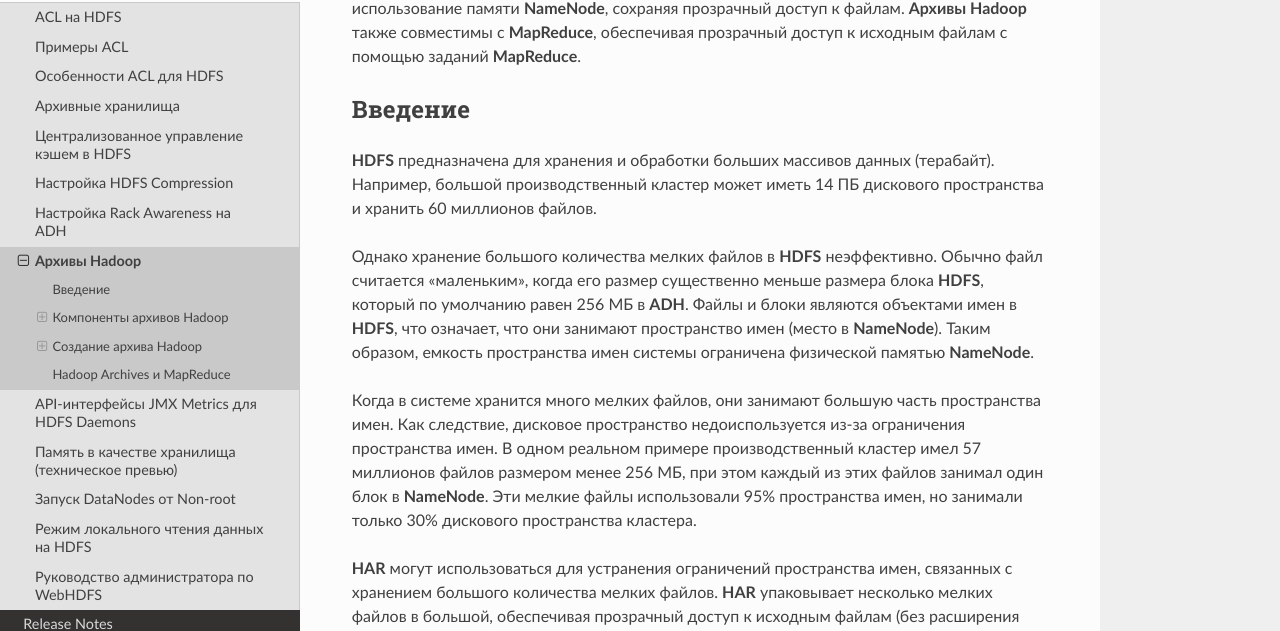
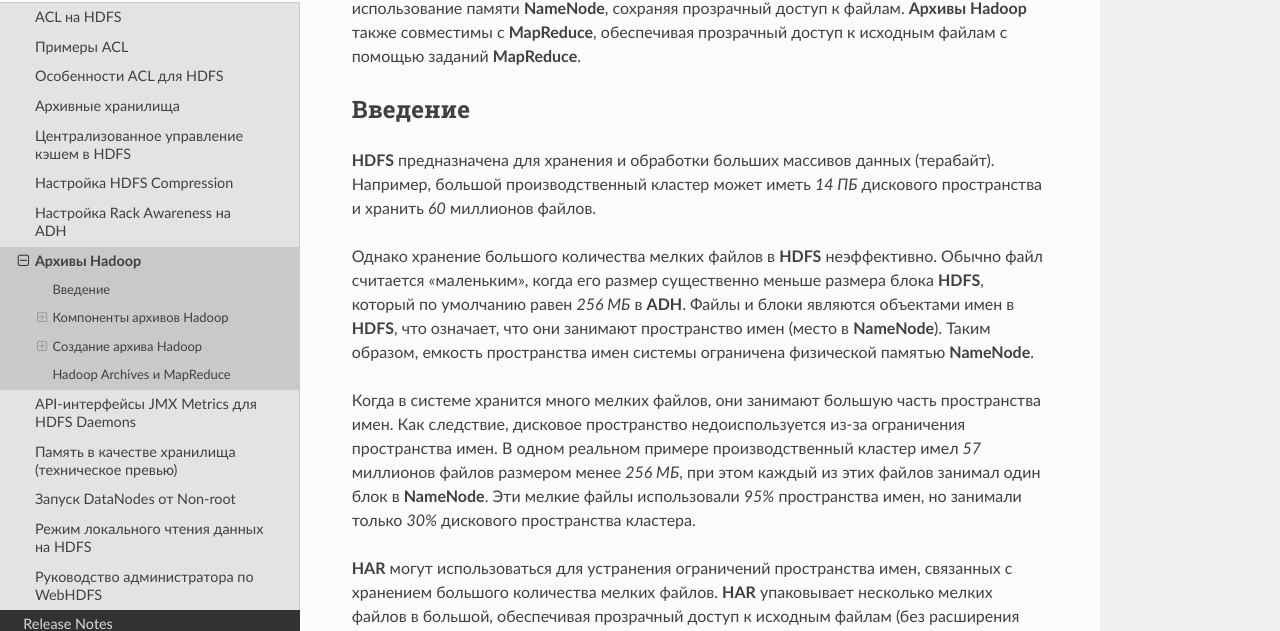
Before and after one commit to arenadata/docs_adps, a Sphinx documentation site: the page built from source/HDFSadmin/HDFSArchives.rst, in a window 1280 px wide and 900 px high, scrolled down 272 px. Shown: the part 107-738 px from the top of the window. Built offline with Sphinx 7.4.7 and the Read the Docs theme 2.0.0, drawn with Linux system fonts in a browser that asks for light colours; some of the changed text lies outside the part shown.

```diff
--- a/source/HDFSadmin/HDFSArchives.rst
+++ b/source/HDFSadmin/HDFSArchives.rst
@@ -9,11 +9,11 @@
 Введение
 ^^^^^^^^
 
-**HDFS** предназначена для хранения и обработки больших массивов данных (терабайт). Например, большой производственный кластер может иметь 14 ПБ дискового пространства и хранить 60 миллионов файлов.
+**HDFS** предназначена для хранения и обработки больших массивов данных (терабайт). Например, большой производственный кластер может иметь *14 ПБ* дискового пространства и хранить *60* миллионов файлов.
 
-Однако хранение большого количества мелких файлов в **HDFS** неэффективно. Обычно файл считается «маленьким», когда его размер существенно меньше размера блока **HDFS**, который по умолчанию равен 256 МБ в **ADH**. Файлы и блоки являются объектами имен в **HDFS**, что означает, что они занимают пространство имен (место в **NameNode**). Таким образом, емкость пространства имен системы ограничена физической памятью **NameNode**.
+Однако хранение большого количества мелких файлов в **HDFS** неэффективно. Обычно файл считается «маленьким», когда его размер существенно меньше размера блока **HDFS**, который по умолчанию равен *256 МБ* в **ADH**. Файлы и блоки являются объектами имен в **HDFS**, что означает, что они занимают пространство имен (место в **NameNode**). Таким образом, емкость пространства имен системы ограничена физической памятью **NameNode**.
 
-Когда в системе хранится много мелких файлов, они занимают большую часть пространства имен. Как следствие, дисковое пространство недоиспользуется из-за ограничения пространства имен. В одном реальном примере производственный кластер имел 57 миллионов файлов размером менее 256 МБ, при этом каждый из этих файлов занимал один блок в **NameNode**. Эти мелкие файлы использовали 95% пространства имен, но занимали только 30% дискового пространства кластера.
+Когда в системе хранится много мелких файлов, они занимают большую часть пространства имен. Как следствие, дисковое пространство недоиспользуется из-за ограничения пространства имен. В одном реальном примере производственный кластер имел *57* миллионов файлов размером менее *256 МБ*, при этом каждый из этих файлов занимал один блок в **NameNode**. Эти мелкие файлы использовали *95%* пространства имен, но занимали только *30%* дискового пространства кластера.
 
 **HAR** могут использоваться для устранения ограничений пространства имен, связанных с хранением большого количества мелких файлов. **HAR** упаковывает несколько мелких файлов в большой, обеспечивая прозрачный доступ к исходным файлам (без расширения файлов).
 
@@ -67,7 +67,7 @@
 
   :command:`hadoop archive -archiveName name -p <parent> <src>* <dest>`
 
-Список файлов генерируется путем рекурсивного перемещения исходных каталогов, а затем список разбивается на карту входящих задач. Каждая задача создает файл (около 2 ГБ, настраивается) из подмножества исходных файлов и выводит метаданные. Наконец, reduce task собирает метаданные и генерирует индексные файлы.
+Список файлов генерируется путем рекурсивного перемещения исходных каталогов, а затем список разбивается на карту входящих задач. Каждая задача создает файл (около *2 ГБ*, настраивается) из подмножества исходных файлов и выводит метаданные. Наконец, *reduce task* собирает метаданные и генерирует индексные файлы.
 
 
 
```
